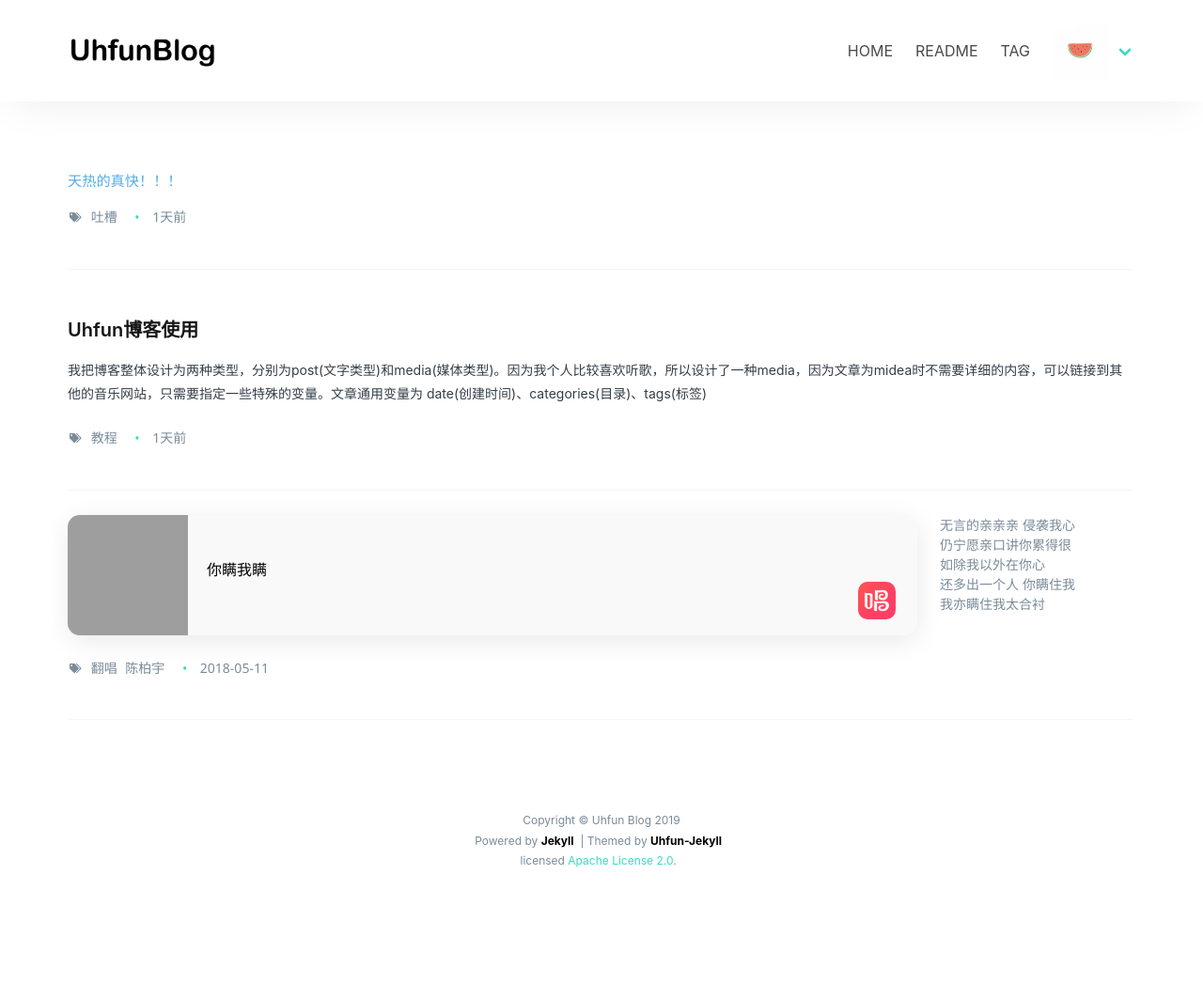
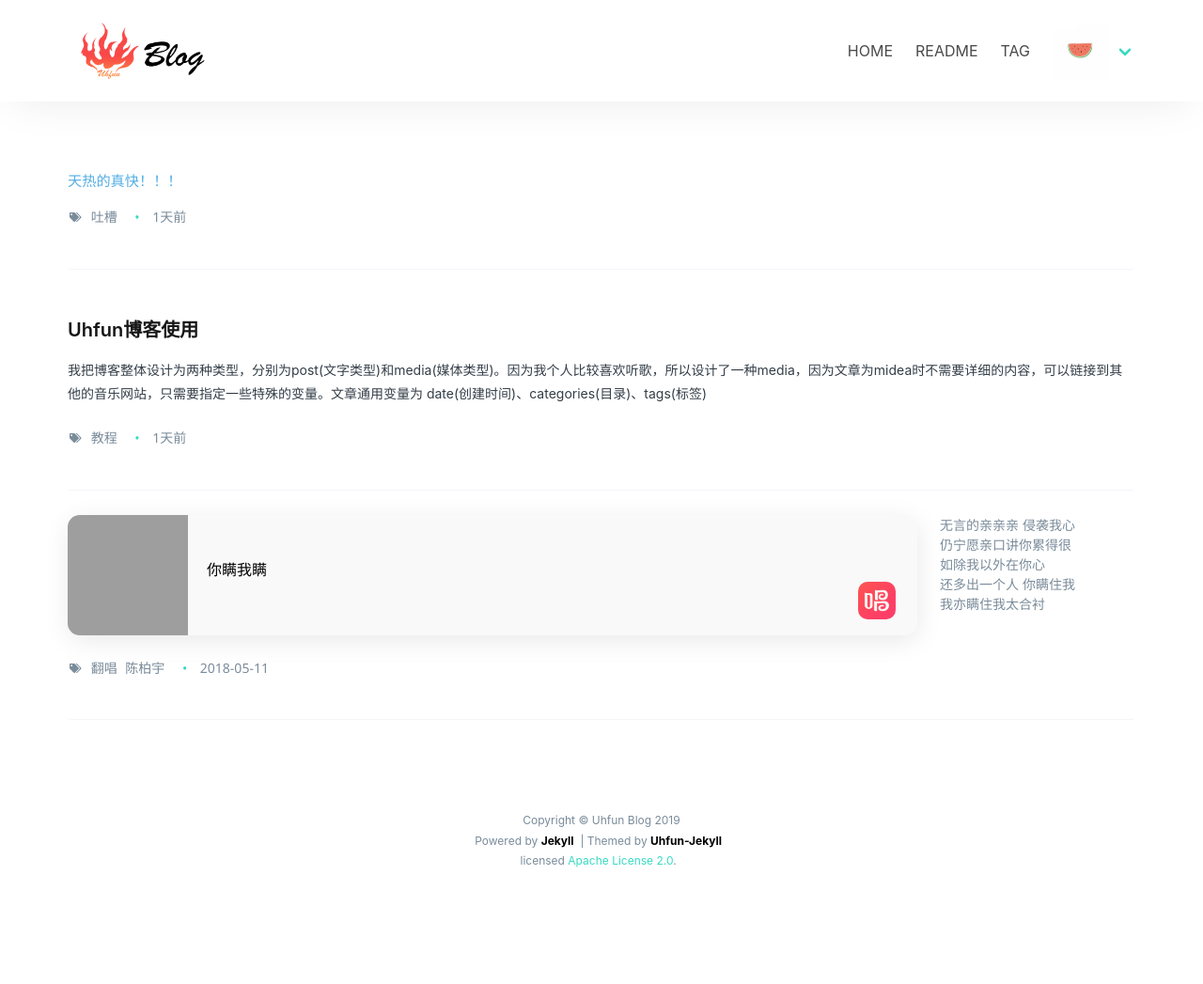
Before and after one commit to uhfun/Uhfun-Jekyll, a Jekyll site: the page built from index.html, in a window 1280 px wide. Shown: the whole page at 94% size. Built offline with Jekyll 4.4.1, drawn with Linux system fonts in a browser that asks for light colours; nearby versions of some CDN libraries; Markdown is read by kramdown in place of the engine named in the settings; the list of posts is cut into pages by our own code; comment, search, counter and statistics services are not loaded; grey boxes are pictures that could not be loaded.

Commit message:
更新logo

```diff
--- a/_includes/head.html
+++ b/_includes/head.html
@@ -41,7 +41,7 @@
   <title>{{ og-title }}</title>
 
   <!-- Favicon -->
-  <link rel="shortcut icon" href="{{ '/assets/img/favicon-32x32.ico' | relative_url }}">
+  <link rel="shortcut icon" href="{{ '/assets/img/favicon.ico' | relative_url }}">
   <!-- Custom CSS -->
   <link rel="stylesheet" href="{{ '/assets/css/main.css' | relative_url }}">
 
```
Also changed, not shown: README.md, assets/img/favicon-32x32.ico (deleted), assets/img/favicon.ico, assets/img/head/20191211150239.jpg (deleted), assets/img/kg/chongbai(live).jpeg (deleted), assets/img/logo.png, assets/img/old_logo.png (added).
